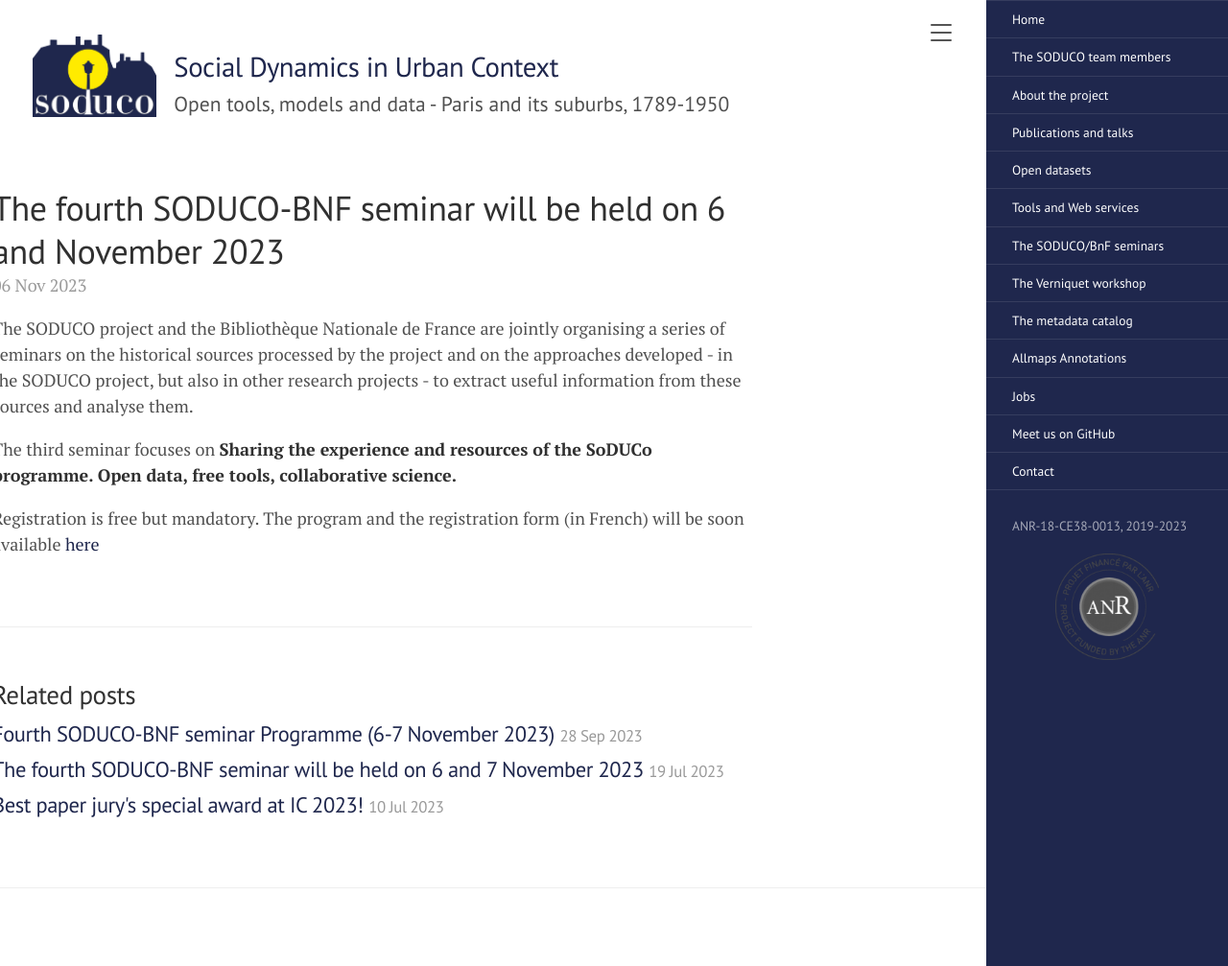
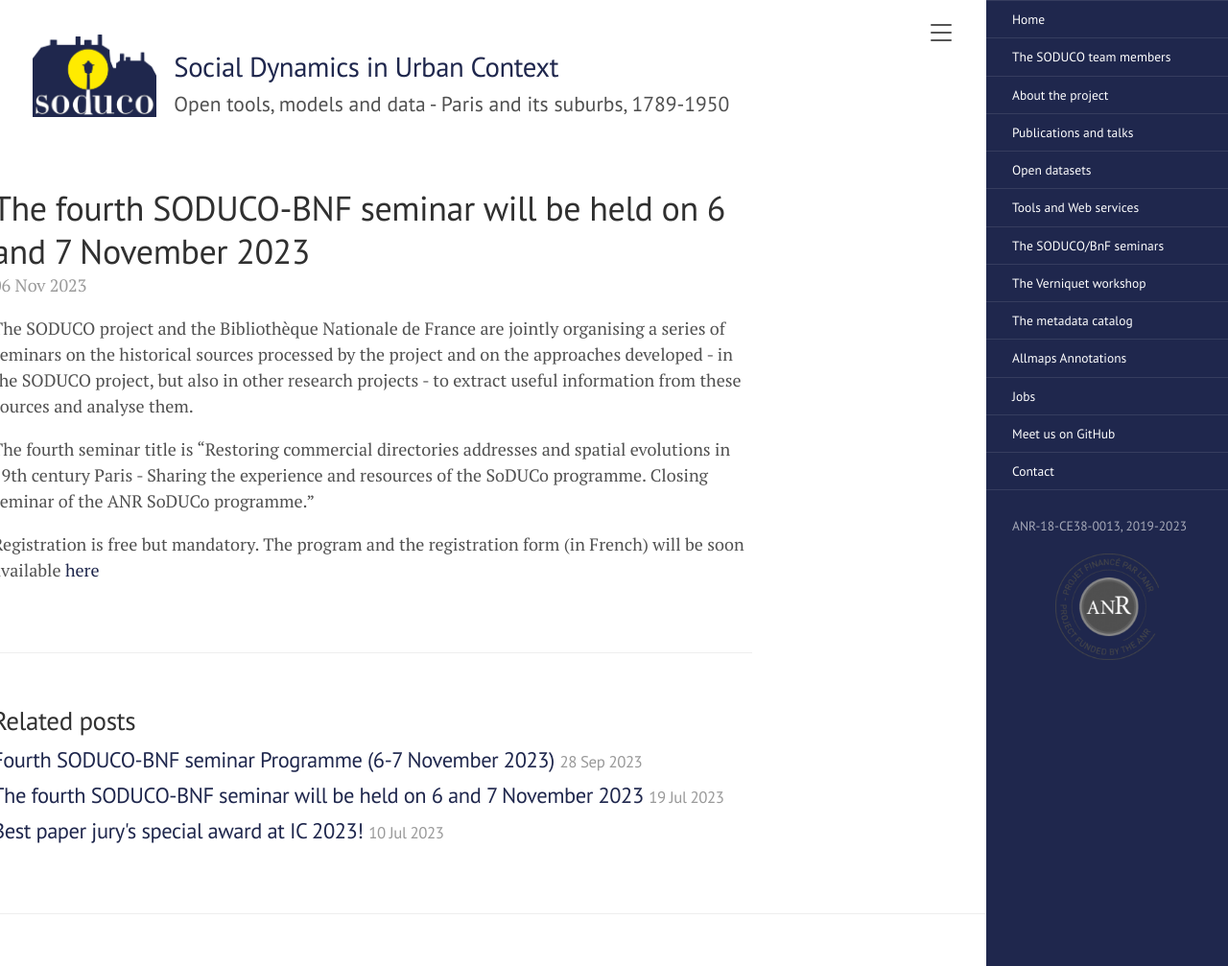
Before and after one commit to soduco/soduco.github.io, a Jekyll site: the page built from _posts/2023-11-06-soduco-bnf-seminar-4.md, in a window 1280 px wide and 1007 px high. Shown: the whole window at 96% size. Built offline with Jekyll 4.4.1, drawn with Linux system fonts in a browser that asks for light colours.

Commit message:
Update 2023-11-06-soduco-bnf-seminar-4.md

```diff
--- a/_posts/2023-11-06-soduco-bnf-seminar-4.md
+++ b/_posts/2023-11-06-soduco-bnf-seminar-4.md
@@ -1,10 +1,10 @@
 ---
 layout: post
-title: "The fourth SODUCO-BNF seminar will be held on 6 and November 2023"
+title: "The fourth SODUCO-BNF seminar will be held on 6 and 7 November 2023"
 tag: communication
 ---
 The SODUCO project and the Bibliothèque Nationale de France are jointly organising a series of seminars on the historical sources processed by the project and on the approaches developed - in the SODUCO project, but also in other research projects - to extract useful information from these sources and analyse them.
 
-The third seminar focuses on **Sharing the experience and resources of the SoDUCo programme. Open data, free tools, collaborative science.**
+The fourth seminar title is "Restoring commercial directories addresses and spatial evolutions in 19th century Paris - Sharing the experience and resources of the SoDUCo programme. Closing seminar of the ANR SoDUCo programme."
 
 Registration is free but mandatory. The program and the registration form (in French) will be soon available [here](https://soduco.github.io/soduco_bnf_seminars/)
```
